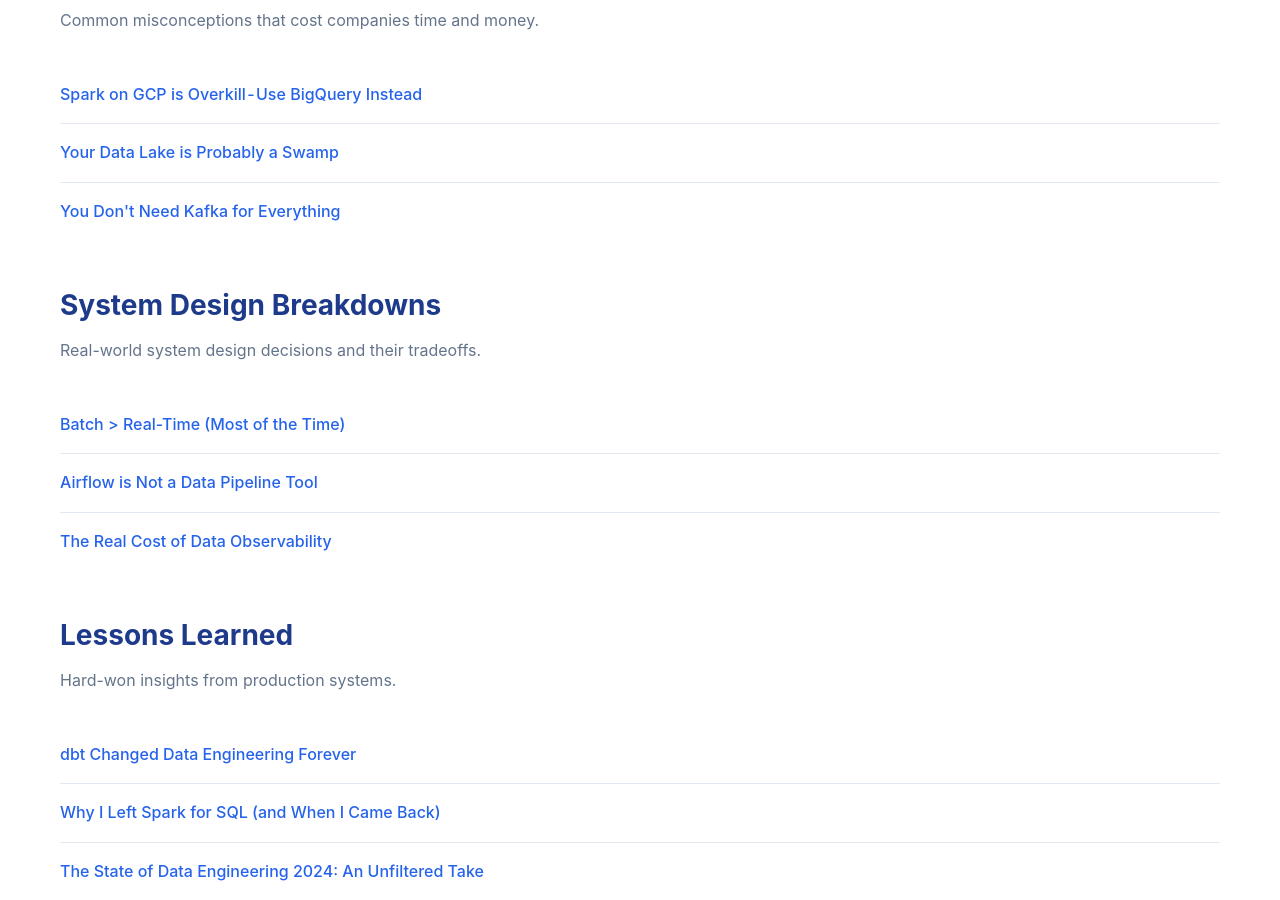
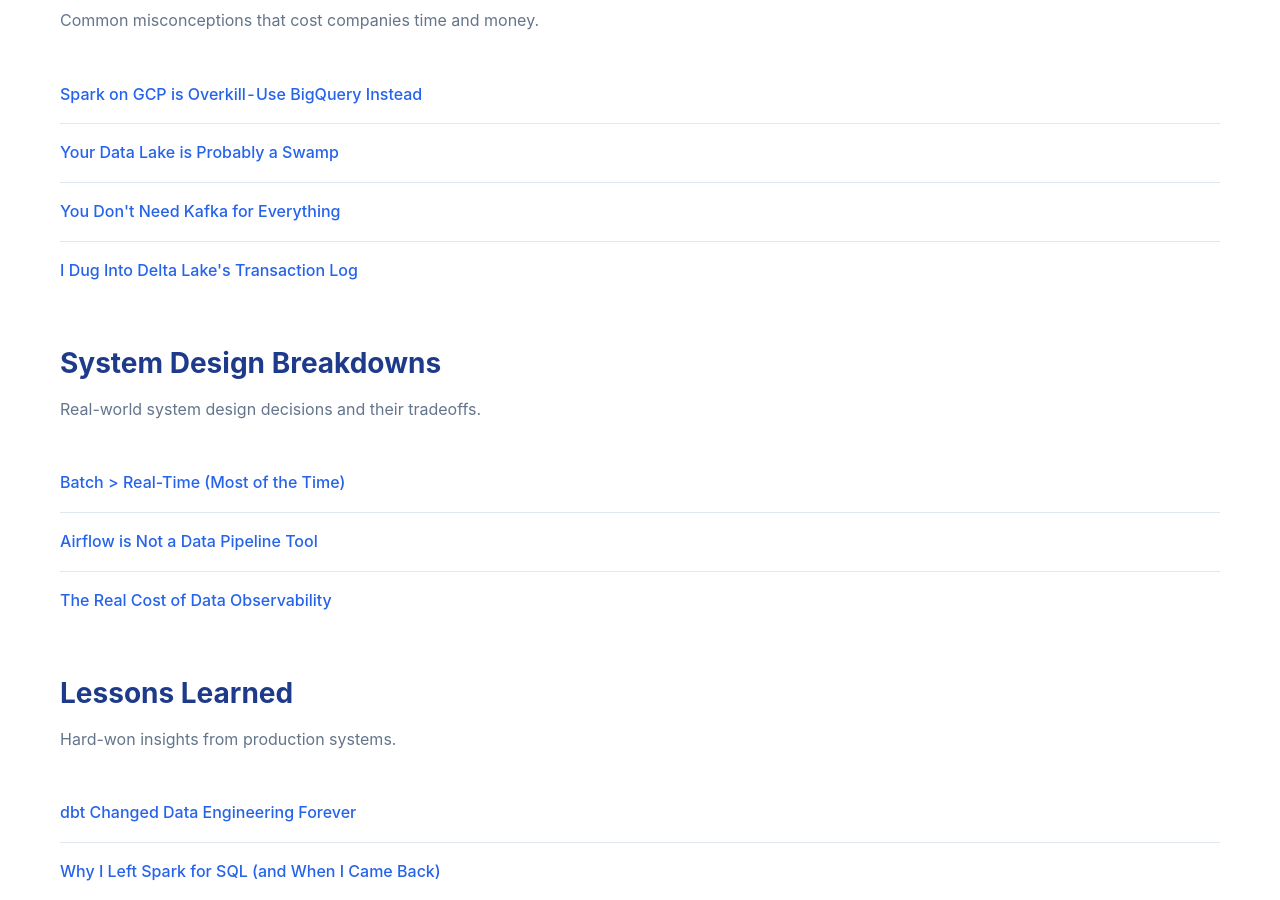
Before and after one commit to eerla/data-engineering-blog, a Jekyll site: the page built from series.md, in a window 1280 px wide and 900 px high, scrolled down 388 px. Built offline with Jekyll 4.4.1, drawn with Linux system fonts in a browser that asks for light colours.

Commit message:
new blog

```diff
--- a/_config.yml
+++ b/_config.yml
@@ -24,7 +24,7 @@
 collections:
   posts:
     output: true
-    permalink: /blog/:title/
+    permalink: /:categories/:year/:month/:day/:title/
 
 # Defaults
 defaults:
--- a/series.md
+++ b/series.md
@@ -21,6 +21,9 @@
       </li>
       <li class="series-item">
         <a href="{{ site.baseurl }}/blog/you-dont-need-kafka-for-everything/">You Don't Need Kafka for Everything</a>
+      </li>
+      <li class="series-item">
+        <a href="{{ site.baseurl }}/blog/delta-lake-transaction-log-acid-on-s3/">I Dug Into Delta Lake's Transaction Log</a>
       </li>
     </ul>
   </div>
```
